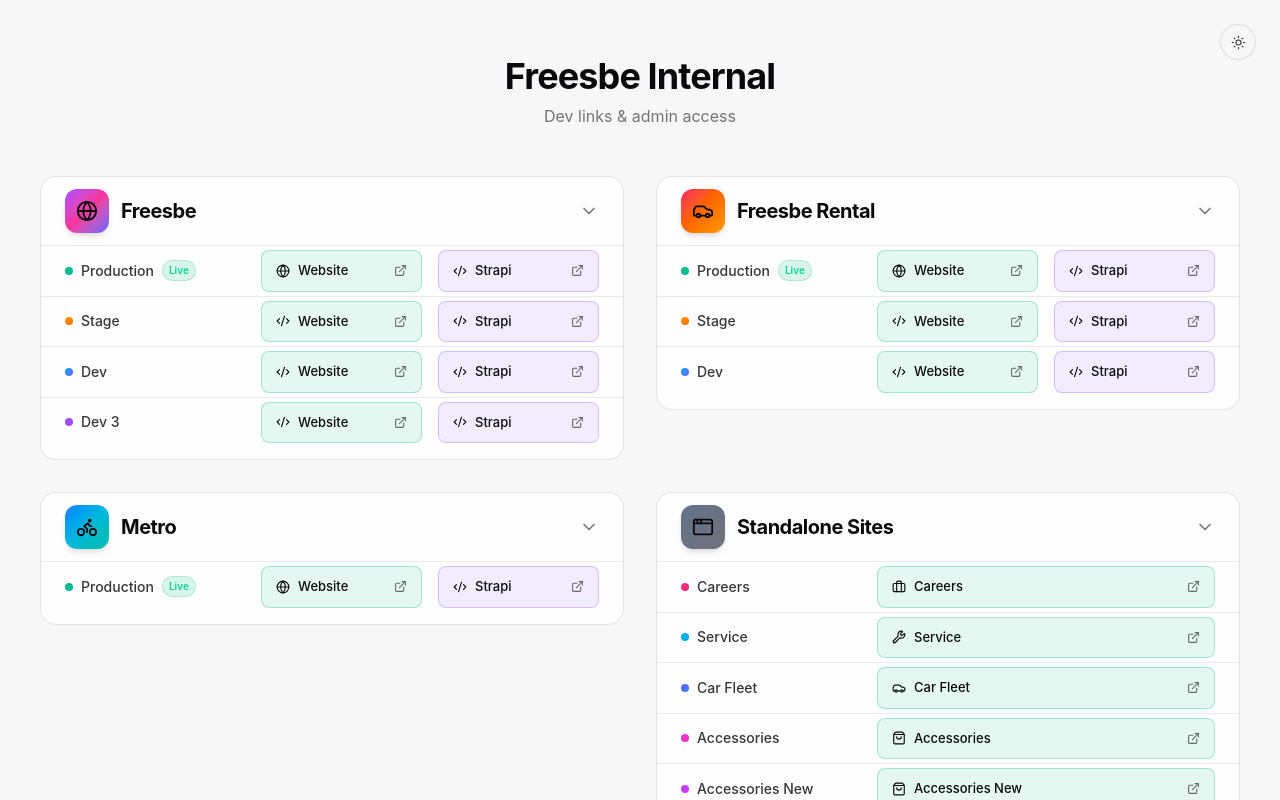
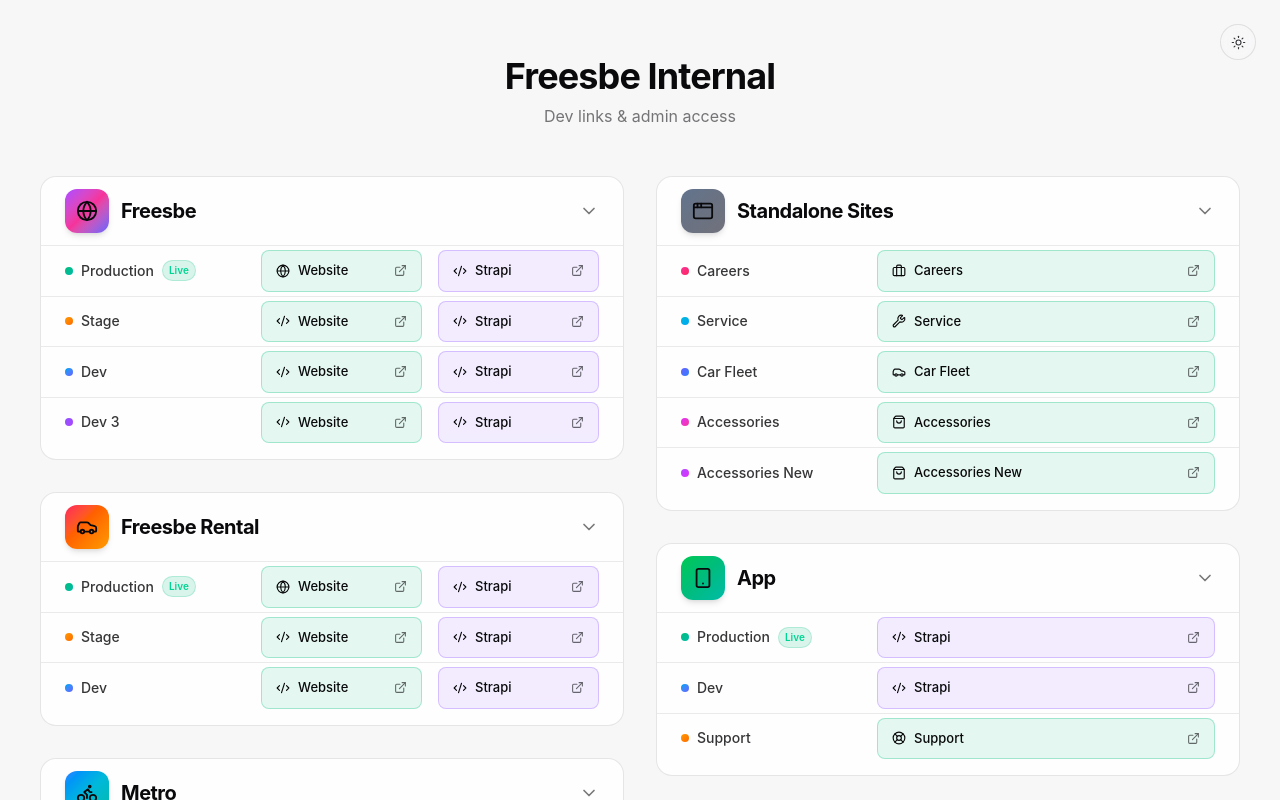
Before and after one commit to alonlivne-moveo007/pages-for-crasso, a React (Vite) app: page / in a window 1280 px wide. Shown: the top 800 px of the page. Built offline with nearby package versions, Linux system fonts and the light colour scheme.

Commit message:
Update ProductCard and ProductGrid styles for improved layout; add margin to ProductCard and adjust grid classes in ProductGrid for better responsiveness.

```diff
--- a/src/components/ProductCard.tsx
+++ b/src/components/ProductCard.tsx
@@ -11,7 +11,7 @@ export function ProductCard({ product }: { product: Product }) {
   const SymbolIcon = product.icon;
 
   return (
-    <motion.div className="relative w-full" variants={cardVariants}>
+    <motion.div className="relative w-full mb-8 break-inside-avoid" variants={cardVariants}>
       {/* Card glow halo */}
       <div className={`${CARD_GLOW} ${product.gradient}`} />
 
--- a/src/components/ProductGrid.tsx
+++ b/src/components/ProductGrid.tsx
@@ -6,7 +6,7 @@ import { ProductCard } from "./ProductCard";
 export function ProductGrid() {
   return (
     <motion.div
-      className="grid grid-cols-1 lg:grid-cols-2 gap-8 items-start"
+      className="columns-1 lg:columns-2 gap-8"
       variants={containerVariants}
       initial="hidden"
       animate="visible"
```
